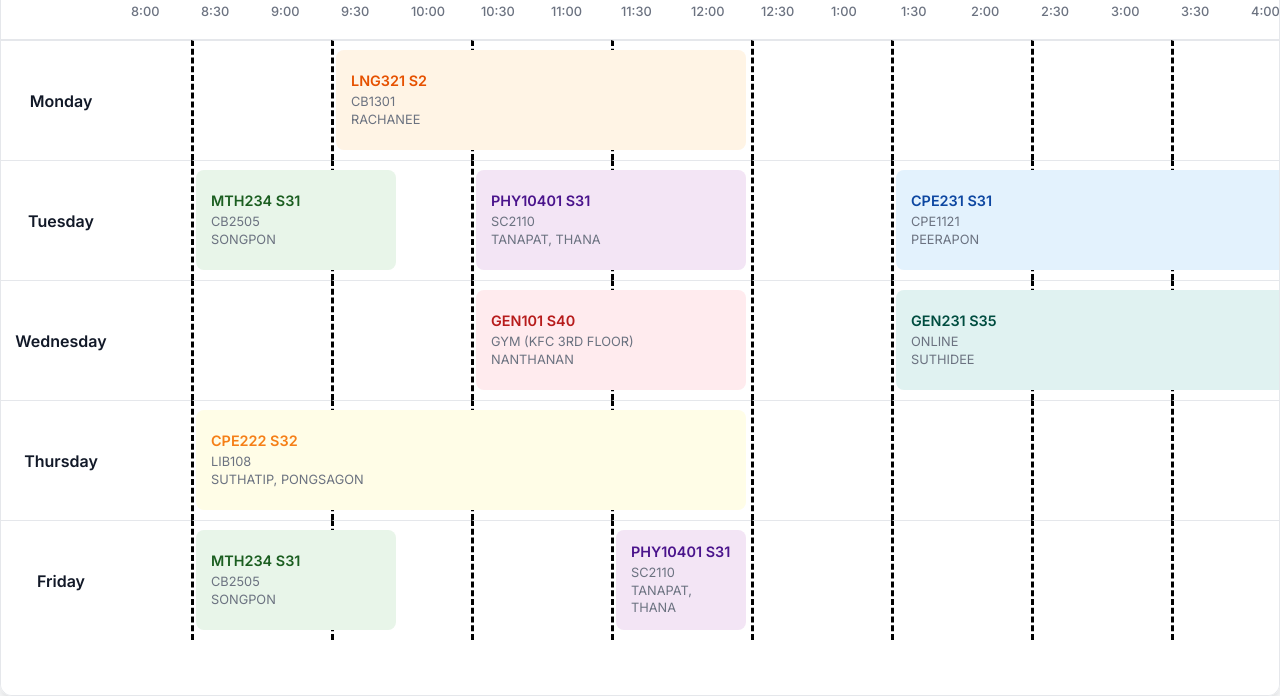
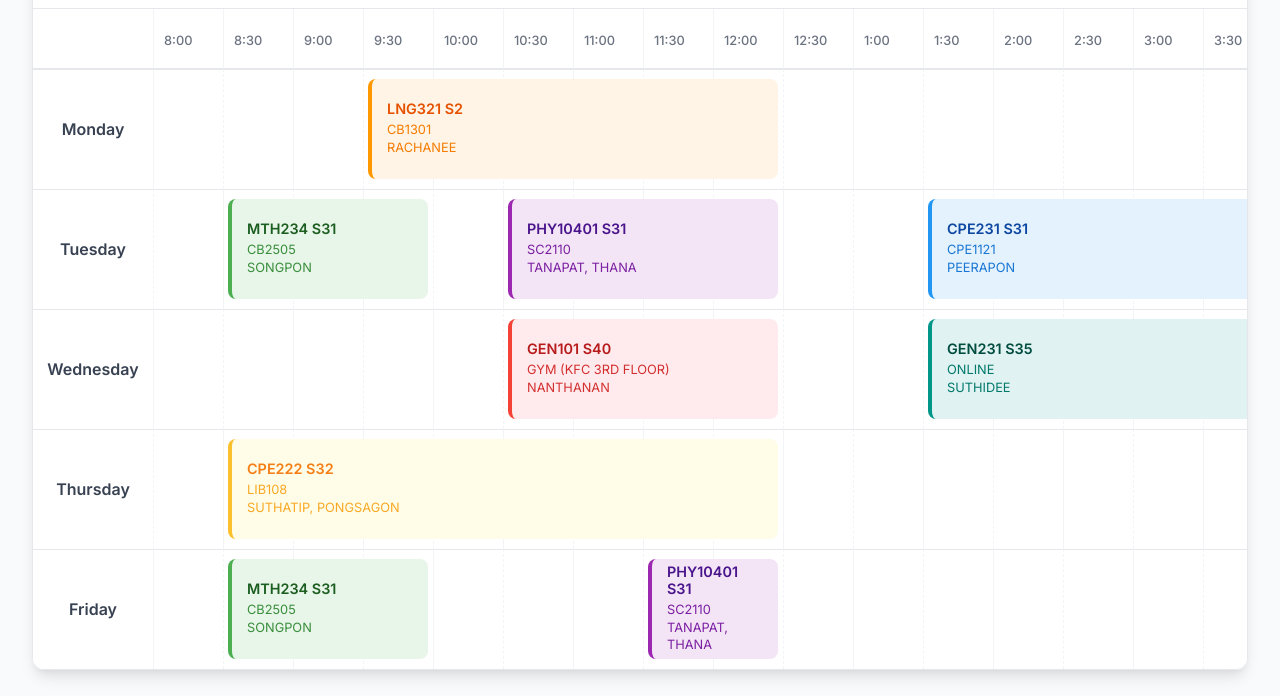
Before and after one commit to Muhammad-Asad-Aziz/Schedule.github.io, a plain HTML site: page index.html in a window 1280 px wide. Shown: the part 104-800 px from the top of the page. Drawn offline with Linux system fonts and the light colour scheme.

Commit message:
Update index.html to the web version

```diff
--- a/index.html
+++ b/index.html
@@ -6,15 +6,15 @@
     <title>Weekly Class Schedule</title>
     <link rel="preconnect" href="https://fonts.googleapis.com">
     <link rel="preconnect" href="https://fonts.gstatic.com" crossorigin>
-    <link href="https://fonts.googleapis.com/css2?family=Inter:wght@400;500;600;700&display=swap" rel="stylesheet">
+    <link href="https://fonts.googleapis.com/css2?family=Inter:wght@400;500;600&display=swap" rel="stylesheet">
     <style>
         :root {
             --font-family-sans: 'Inter', -apple-system, BlinkMacSystemFont, "Segoe UI", Roboto, "Helvetica Neue", Arial, sans-serif;
             --color-background: #ffffff;
-            --color-container-bg: #f9fafb;
             --color-border: #e5e7eb;
-            --color-text-header: #111827;
-            --color-text-body: #374151;
+            --color-border-light: #f3f4f6;
+            --color-text-header: #374151;
+            --color-text-body: #4b5563;
             --color-text-light: #6b7280;
         }
 
@@ -25,113 +25,28 @@
 
         body {
             font-family: var(--font-family-sans);
-            background-color: var(--color-container-bg);
-        }
-
-        .schedule-container {
-            width: 100%;
-            height: 100%;
+            background-color: #f9fafb;
+            padding: 2rem;
             box-sizing: border-box;
-            padding: 1rem;
-        }
-
-        h1 {
-            font-size: 1.75rem;
-            font-weight: 700;
-            color: var(--color-text-header);
-            margin: 0 0 1.5rem 0;
-            padding: 0 0.5rem;
-        }
-
-        /* --- MOBILE AGENDA VIEW --- */
-        .agenda-view {
-            display: flex;
-            flex-direction: column;
-            gap: 1.5rem;
-        }
-
-        .agenda-day {
-            display: flex;
-            flex-direction: column;
-            gap: 1rem;
-        }
-
-        .agenda-day-header {
-            font-size: 1.125rem;
-            font-weight: 600;
-            color: var(--color-text-header);
-            padding-bottom: 0.5rem;
-            border-bottom: 2px solid var(--color-border);
-            margin: 0 0.5rem;
-        }
-
-        .agenda-class {
-            background-color: var(--color-background);
-            border-radius: 12px;
-            box-shadow: 0 4px 6px -1px rgba(0,0,0,0.1), 0 2px 4px -1px rgba(0,0,0,0.06);
-            display: flex;
-            border-left: 5px solid; /* Color accent will go here */
-            overflow: hidden;
-        }
-
-        .agenda-class-time {
-            display: flex;
-            flex-direction: column;
-            justify-content: center;
-            align-items: center;
-            padding: 1rem 1.25rem;
-            font-size: 0.8rem;
-            font-weight: 600;
-            color: var(--color-text-body);
-            background-color: #f8f9fa;
-        }
-
-        .agenda-class-details {
-            padding: 1rem;
-            flex-grow: 1;
-        }
-
-        .agenda-class .code { font-weight: 600; color: var(--text-color); font-size: 1rem; margin-bottom: 0.25rem; }
-        .agenda-class .details, .agenda-class .instructor { font-weight: 500; color: var(--color-text-light); font-size: 0.875rem; line-height: 1.5; }
-        .agenda-class .instructor { text-transform: uppercase; }
-        .agenda-class .details { text-transform: none; }
-
-
-        /* Hide Desktop Grid on Mobile */
-        .desktop-grid-container {
-            display: none;
-        }
-
-        /* --- DESKTOP GRID VIEW --- */
-        /* This media query activates the desktop styles on screens wider than 1024px */
-        @media (min-width: 1024px) {
-            body {
             display: flex;
             justify-content: center;
             align-items: center;
         }
 
         .schedule-container {
+            width: 100%;
             max-width: 1800px;
             background-color: var(--color-background);
             border-radius: 12px;
             box-shadow: 0 10px 15px -3px rgba(0,0,0,0.1), 0 4px 6px -2px rgba(0,0,0,0.05);
             overflow-x: auto;
             border: 1px solid var(--color-border);
-                padding: 0;
-            }
-
-            /* Hide mobile agenda on desktop */
-            .agenda-view {
-                display: none;
-            }
-
-            /* Show desktop grid */
-            .desktop-grid-container {
-                display: block;
         }
 
         h1 {
+            font-size: 1.875rem;
+            font-weight: 600;
+            color: var(--color-text-header);
             padding: 1.5rem 2rem;
             margin: 0;
             border-bottom: 1px solid var(--color-border);
@@ -140,39 +55,69 @@
 
         .schedule-grid {
             display: grid;
-                grid-template-columns: 120px repeat(21, minmax(70px, 1fr));
-                grid-template-rows: 60px repeat(5, 120px);
+            grid-template-columns: 120px repeat(20, minmax(70px, 1fr)); /* Day Column + 20 Time Slots */
+            grid-template-rows: 60px repeat(5, 120px); /* Header + 5 Days */
         }
 
-            .time-header { grid-row: 1; text-align: left; padding-left: 10px; padding-top: 1.5rem; font-weight: 500; color: var(--color-text-light); font-size: 0.8rem; border-bottom: 1px solid var(--color-border); border-left: 1px solid var(--color-border-light); }
-            .day-label { font-weight: 600; color: var(--color-text-header); font-size: 1rem; border-top: 1px solid var(--color-border); display: flex; align-items: center; justify-content: center; text-align: center; position: sticky; left: 0; background-color: white; z-index: 15; }
-            .grid-cell-background { border-top: 1px solid var(--color-border); border-left: 1px solid var(--color-border-light); }
-            .grid-cell-background:nth-of-type(2n) { border-left-style: dashed; }
-
-            .class-block { z-index: 10; margin: 10px 5px; padding: 10px 15px; border-radius: 8px; overflow: hidden; display: flex; flex-direction: column; justify-content: center; box-sizing: border-box; min-height: 100px; }
-            .class-block .code { font-weight: 600; color: var(--text-color); font-size: 0.9rem; margin-bottom: 4px; }
-            .class-block .details, .class-block .instructor { font-weight: 400; color: var(--color-text-light); font-size: 0.8rem; line-height: 1.4; text-transform: uppercase; }
+        .time-header {
+            grid-row: 1;
+            text-align: left;
+            padding-left: 10px;
+            padding-top: 1.5rem;
+            font-weight: 500;
+            color: var(--color-text-light);
+            font-size: 0.8rem;
+            border-bottom: 1px solid var(--color-border);
+            border-left: 1px solid var(--color-border-light);
         }
 
+        .day-label {
+            font-weight: 600;
+            color: var(--color-text-header);
+            font-size: 1rem;
+            border-top: 1px solid var(--color-border);
+            display: flex;
+            align-items: center;
+            justify-content: center;
+            text-align: center;
+            position: sticky;
+            left: 0;
+            background-color: white;
+            z-index: 15;
+        }
+
+        .grid-cell-background {
+            border-top: 1px solid var(--color-border);
+            border-left: 1px solid var(--color-border-light);
+        }
+        .grid-cell-background:nth-of-type(2n) {
+             border-left-style: dashed;
+        }
+
+        .class-block {
+            z-index: 10;
+            margin: 10px 5px;
+            padding: 10px 15px;
+            border-radius: 8px;
+            overflow: hidden;
+            display: flex;
+            flex-direction: column;
+            justify-content: center;
+            box-sizing: border-box;
+            min-height: 100px;
+        }
+
+        .class-block .code { font-weight: 600; color: var(--text-color); font-size: 0.9rem; margin-bottom: 4px; }
+        .class-block .details, .class-block .instructor { font-weight: 400; color: var(--text-color-light); font-size: 0.8rem; line-height: 1.4; text-transform: uppercase; }
+
         /* Color Palette */
-        .color-1 { --text-color: #e65100; border-color: #ff9800; }
-        .color-2 { --text-color: #0d47a1; border-color: #2196f3; }
-        .color-3 { --text-color: #1b5e20; border-color: #4caf50; }
-        .color-4 { --text-color: #4a148c; border-color: #9c27b0; }
-        .color-5 { --text-color: #b71c1c; border-color: #f44336; }
-        .color-6 { --text-color: #004d40; border-color: #009688; }
-        .color-9 { --text-color: #f57f17; border-color: #fbc02d; }
-
-        /* Desktop Block BG Colors */
-        @media (min-width: 1024px) {
-            .color-1 { background-color: #fff4e5; }
-            .color-2 { background-color: #e3f2fd; }
-            .color-3 { background-color: #e8f5e9; }
-            .color-4 { background-color: #f3e5f5; }
-            .color-5 { background-color: #ffebee; }
-            .color-6 { background-color: #e0f2f1; }
-            .color-9 { background-color: #fffde7; }
-        }
+        .color-1 { background-color: #fff4e5; border-left: 4px solid #ff9800; --text-color: #e65100; --text-color-light: #f57c00; }
+        .color-2 { background-color: #e3f2fd; border-left: 4px solid #2196f3; --text-color: #0d47a1; --text-color-light: #1976d2; }
+        .color-3 { background-color: #e8f5e9; border-left: 4px solid #4caf50; --text-color: #1b5e20; --text-color-light: #388e3c; }
+        .color-4 { background-color: #f3e5f5; border-left: 4px solid #9c27b0; --text-color: #4a148c; --text-color-light: #7b1fa2; }
+        .color-5 { background-color: #ffebee; border-left: 4px solid #f44336; --text-color: #b71c1c; --text-color-light: #d32f2f; }
+        .color-6 { background-color: #e0f2f1; border-left: 4px solid #009688; --text-color: #004d40; --text-color-light: #00796b; }
+        .color-9 { background-color: #fffde7; border-left: 4px solid #fbc02d; --text-color: #f57f17; --text-color-light: #f9a825; }
 
     </style>
 </head>
@@ -180,70 +125,8 @@
 
 <div class="schedule-container">
     <h1>Weekly Class Schedule</h1>
-
-    <!-- MOBILE AGENDA VIEW -->
-    <div class="agenda-view">
-        <!-- MONDAY -->
-        <div class="agenda-day">
-            <div class="agenda-day-header">Monday</div>
-            <div class="agenda-class color-1">
-                <div class="agenda-class-time"><span>9:30</span><span>12:30</span></div>
-                <div class="agenda-class-details"><div class="code">LNG321 S2</div><div class="details">CB1301</div><div class="instructor">RACHANEE</div></div>
-            </div>
-        </div>
-        <!-- TUESDAY -->
-        <div class="agenda-day">
-            <div class="agenda-day-header">Tuesday</div>
-            <div class="agenda-class color-3">
-                <div class="agenda-class-time"><span>8:30</span><span>10:00</span></div>
-                <div class="agenda-class-details"><div class="code">MTH234 S31</div><div class="details">CB2505</div><div class="instructor">Songpon</div></div>
-            </div>
-            <div class="agenda-class color-4">
-                <div class="agenda-class-time"><span>10:30</span><span>12:30</span></div>
-                <div class="agenda-class-details"><div class="code">PHY10401 S31</div><div class="details">SC2110</div><div class="instructor">Tanapat, Thana</div></div>
-            </div>
-            <div class="agenda-class color-2">
-                <div class="agenda-class-time"><span>1:30</span><span>5:30</span></div>
-                <div class="agenda-class-details"><div class="code">CPE231 S31</div><div class="details">CPE1121</div><div class="instructor">Peerapon</div></div>
-            </div>
-        </div>
-        <!-- WEDNESDAY -->
-        <div class="agenda-day">
-            <div class="agenda-day-header">Wednesday</div>
-            <div class="agenda-class color-5">
-                <div class="agenda-class-time"><span>10:30</span><span>12:30</span></div>
-                <div class="agenda-class-details"><div class="code">GEN101 S40</div><div class="details">GYM (KFC 3rd Floor)</div><div class="instructor">Nanthanan</div></div>
-            </div>
-            <div class="agenda-class color-6">
-                <div class="agenda-class-time"><span>1:30</span><span>4:30</span></div>
-                <div class="agenda-class-details"><div class="code">GEN231 S35</div><div class="details">ONLINE</div><div class="instructor">Suthidee</div></div>
-            </div>
-        </div>
-        <!-- THURSDAY -->
-        <div class="agenda-day">
-            <div class="agenda-day-header">Thursday</div>
-            <div class="agenda-class color-9">
-                <div class="agenda-class-time"><span>8:30</span><span>12:30</span></div>
-                <div class="agenda-class-details"><div class="code">CPE222 S32</div><div class="details">LIB108</div><div class="instructor">Suthatip, Pongsagon</div></div>
-            </div>
-        </div>
-        <!-- FRIDAY -->
-        <div class="agenda-day">
-            <div class="agenda-day-header">Friday</div>
-            <div class="agenda-class color-3">
-                <div class="agenda-class-time"><span>8:30</span><span>10:00</span></div>
-                <div class="agenda-class-details"><div class="code">MTH234 S31</div><div class="details">CB2505</div><div class="instructor">Songpon</div></div>
-            </div>
-            <div class="agenda-class color-4">
-                <div class="agenda-class-time"><span>11:30</span><span>12:30</span></div>
-                <div class="agenda-class-details"><div class="code">PHY10401 S31</div><div class="details">SC2110</div><div class="instructor">Tanapat, Thana</div></div>
-            </div>
-        </div>
-    </div>
-
-    <!-- DESKTOP GRID VIEW -->
-    <div class="desktop-grid-container">
     <div class="schedule-grid">
+        <!-- ROW 1: HEADERS -->
         <div style="grid-row: 1; grid-column: 1; border-bottom: 1px solid var(--color-border); position: sticky; left: 0; background: white; z-index: 20;"></div>
         <div class="time-header" style="grid-column: 2;">8:00</div>
         <div class="time-header" style="grid-column: 3;">8:30</div>
@@ -266,6 +149,7 @@
         <div class="time-header" style="grid-column: 20;">5:00</div>
         <div class="time-header" style="grid-column: 21;">5:30</div>
 
+        <!-- DAY ROWS & BACKGROUND CELLS -->
         <script>
             const grid = document.querySelector('.schedule-grid');
             const days = ["Monday", "Tuesday", "Wednesday", "Thursday", "Friday"];
@@ -276,7 +160,7 @@
                 dayLabel.style.gridRow = i + 2;
                 grid.appendChild(dayLabel);
 
-                    for(let j = 0; j < 21; j++) {
+                for(let j = 0; j < 20; j++) {
                     const cell = document.createElement('div');
                     cell.className = 'grid-cell-background';
                     cell.style.gridRow = i + 2;
@@ -286,15 +170,42 @@
             }
         </script>
 
-            <div class="class-block color-1" style="grid-row: 2; grid-column: 5 / 11;"><div class="code">LNG321 S2</div><div class="details">CB1301</div><div class="instructor">RACHANEE</div></div>
-            <div class="class-block color-3" style="grid-row: 3; grid-column: 3 / 6;"><div class="code">MTH234 S31</div><div class="details">CB2505</div><div class="instructor">Songpon</div></div>
-            <div class="class-block color-4" style="grid-row: 3; grid-column: 7 / 11;"><div class="code">PHY10401 S31</div><div class="details">SC2110</div><div class="instructor">Tanapat, Thana</div></div>
-            <div class="class-block color-2" style="grid-row: 3; grid-column: 13 / 22;"><div class="code">CPE231 S31</div><div class="details">CPE1121</div><div class="instructor">Peerapon</div></div>
-            <div class="class-block color-5" style="grid-row: 4; grid-column: 7 / 11;"><div class="code">GEN101 S40</div><div class="details">GYM (KFC 3rd Floor)</div><div class="instructor">Nanthanan</div></div>
-            <div class="class-block color-6" style="grid-row: 4; grid-column: 13 / 19;"><div class="code">GEN231 S35</div><div class="details">ONLINE</div><div class="instructor">Suthidee</div></div>
-            <div class="class-block color-9" style="grid-row: 5; grid-column: 3 / 11;"><div class="code">CPE222 S32</div><div class="details">LIB108</div><div class="instructor">Suthatip, Pongsagon</div></div>
-            <div class="class-block color-3" style="grid-row: 6; grid-column: 3 / 6;"><div class="code">MTH234 S31</div><div class="details">CB2505</div><div class="instructor">Songpon</div></div>
-            <div class="class-block color-4" style="grid-row: 6; grid-column: 9 / 11;"><div class="code">PHY10401 S31</div><div class="details">SC2110</div><div class="instructor">Tanapat, Thana</div></div>
+        <!-- CLASS BLOCKS -->
+        <!-- MONDAY -->
+        <div class="class-block color-1" style="grid-row: 2; grid-column: 5 / 11;">
+            <div class="code">LNG321 S2</div><div class="details">CB1301</div><div class="instructor">RACHANEE</div>
+        </div>
+
+        <!-- TUESDAY -->
+        <div class="class-block color-3" style="grid-row: 3; grid-column: 3 / 6;">
+            <div class="code">MTH234 S31</div><div class="details">CB2505</div><div class="instructor">Songpon</div>
+        </div>
+        <div class="class-block color-4" style="grid-row: 3; grid-column: 7 / 11;">
+            <div class="code">PHY10401 S31</div><div class="details">SC2110</div><div class="instructor">Tanapat, Thana</div>
+        </div>
+        <div class="class-block color-2" style="grid-row: 3; grid-column: 13 / 22;">
+            <div class="code">CPE231 S31</div><div class="details">CPE1121</div><div class="instructor">Peerapon</div>
+        </div>
+
+        <!-- WEDNESDAY -->
+        <div class="class-block color-5" style="grid-row: 4; grid-column: 7 / 11;">
+             <div class="code">GEN101 S40</div><div class="details">GYM (KFC 3rd Floor)</div><div class="instructor">Nanthanan</div>
+        </div>
+        <div class="class-block color-6" style="grid-row: 4; grid-column: 13 / 19;">
+            <div class="code">GEN231 S35</div><div class="details">ONLINE</div><div class="instructor">Suthidee</div>
+        </div>
+
+        <!-- THURSDAY -->
+        <div class="class-block color-9" style="grid-row: 5; grid-column: 3 / 11;">
+            <div class="code">CPE222 S32</div><div class="details">LIB108</div><div class="instructor">Suthatip, Pongsagon</div>
+        </div>
+
+        <!-- FRIDAY -->
+        <div class="class-block color-3" style="grid-row: 6; grid-column: 3 / 6;">
+            <div class="code">MTH234 S31</div><div class="details">CB2505</div><div class="instructor">Songpon</div>
+        </div>
+        <div class="class-block color-4" style="grid-row: 6; grid-column: 9 / 11;">
+            <div class="code">PHY10401 S31</div><div class="details">SC2110</div><div class="instructor">Tanapat, Thana</div>
         </div>
     </div>
 </div>
```
Lines whose indentation alone changed are shown as unchanged.
